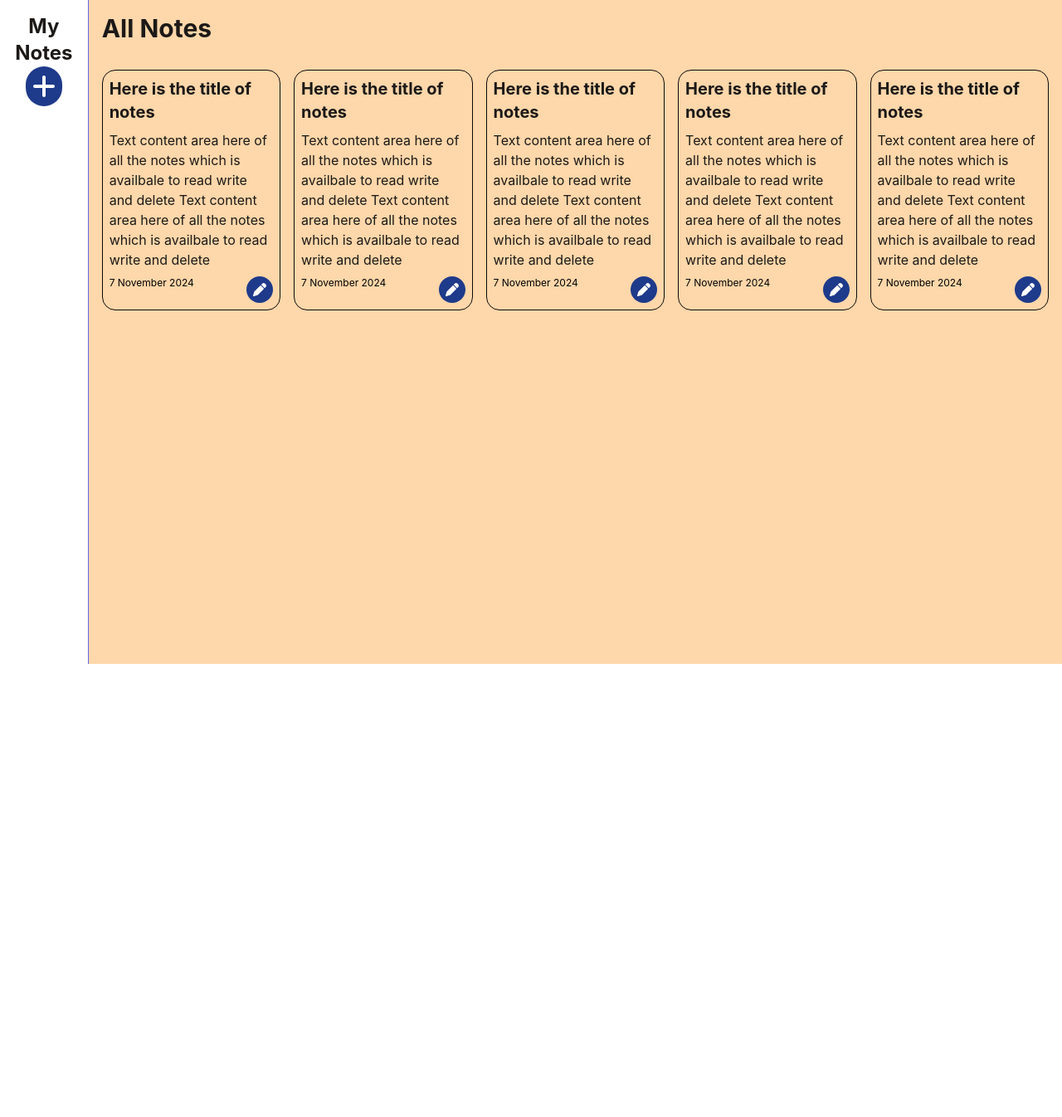
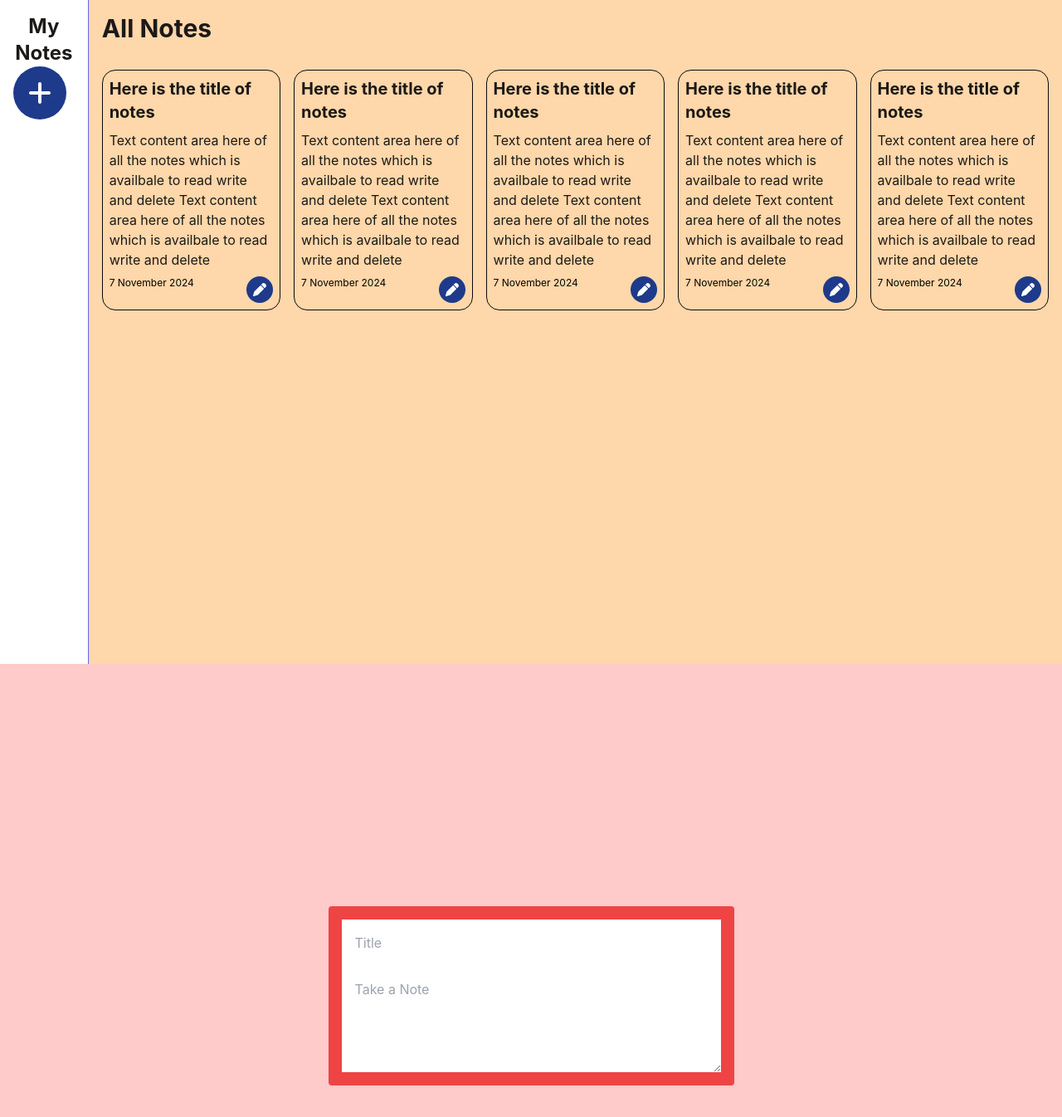
Before and after one commit to thehassanshaikh/my-notes, a React (Create React App) app: page / in a window 1280 px wide. Shown: the top 1346 px of the page at 83% size. Before the commit the page ends 800 px from the top, so only its background shows below. Built offline with nearby package versions, Linux system fonts and the light colour scheme.

Commit message:
added model

```diff
--- a/package.json
+++ b/package.json
@@ -6,13 +6,13 @@
     "@fortawesome/fontawesome-svg-core": "^6.7.1",
     "@fortawesome/free-regular-svg-icons": "^6.7.1",
     "@fortawesome/free-solid-svg-icons": "^6.7.1",
-    "@fortawesome/react-npm i --save @fortawesome/react-fontawesome@latest": "^0.2.2",
+    "@fortawesome/react-fontawesome": "^0.2.2",
     "@testing-library/jest-dom": "^5.17.0",
     "@testing-library/react": "^13.4.0",
     "@testing-library/user-event": "^13.5.0",
     "react": "^18.3.1",
     "react-dom": "^18.3.1",
-    "react-scripts": "5.0.1",
+    "react-scripts": "^5.0.1",
     "web-vitals": "^2.1.4"
   },
   "scripts": {
--- a/src/components/HomePage.jsx
+++ b/src/components/HomePage.jsx
@@ -1,5 +1,6 @@
 import { FontAwesomeIcon } from "@fortawesome/react-fontawesome";
 import { faPen, faPlus } from "@fortawesome/free-solid-svg-icons";
+import NoteForm from "./NoteForm";
 
 const HomePage = () => {
   return (
@@ -8,13 +9,14 @@ const HomePage = () => {
         <div className="flex">
           <div className="w-1/12 border-r p-4 text-center border-indigo-500 h-screen ">
             <p className=" text-2xl font-bold text-stone-900">My Notes</p>
-
+            <div className="flex items-center justify-center w-16 h-16 bg-blue-900 rounded-full text-white">
             <FontAwesomeIcon
               icon={faPlus}
               size="2x"
               inverse
-              className="bg-blue-900 rounded-full px-2 py-2"
             />
+            </div>
+
           </div>
           <div className="w-11/12 p-4  bg-orange-200">
             <div>
@@ -140,6 +142,7 @@ const HomePage = () => {
           </div>
         </div>
       </section>
+      <NoteForm />
     </>
   );
 };
--- /dev/null
+++ b/src/components/NoteForm.jsx
@@ -0,0 +1,16 @@
+const NoteForm = ()=>{
+    return(
+        <>
+        <section className="min-h-screen bg-red-200 flex justify-center items-center">
+            <div>
+                <form action="" className="flex flex-col bg-red-500 p-4 rounded">
+                    <input type="text" placeholder="Title" className=" p-4"/>
+                    <textarea rows={4} cols={40} placeholder="Take a Note" className="p-4" />
+                </form>
+            </div>
+        </section>
+        </>
+    )
+}
+
+export default NoteForm;
```
Also changed, not shown: 1 other file (tests, documents, lock files or other folders).
